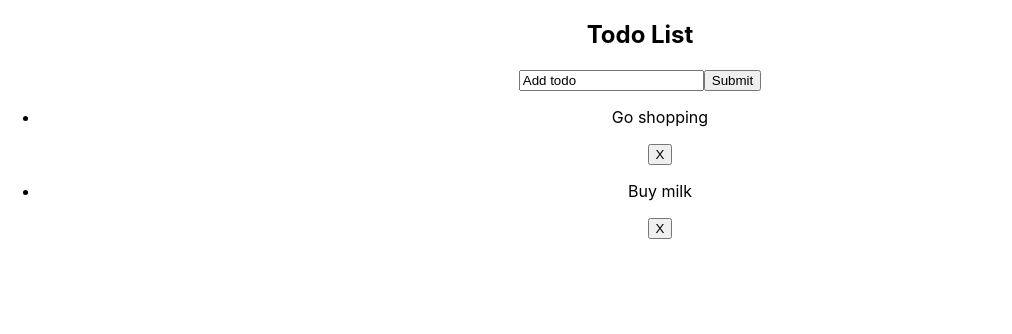
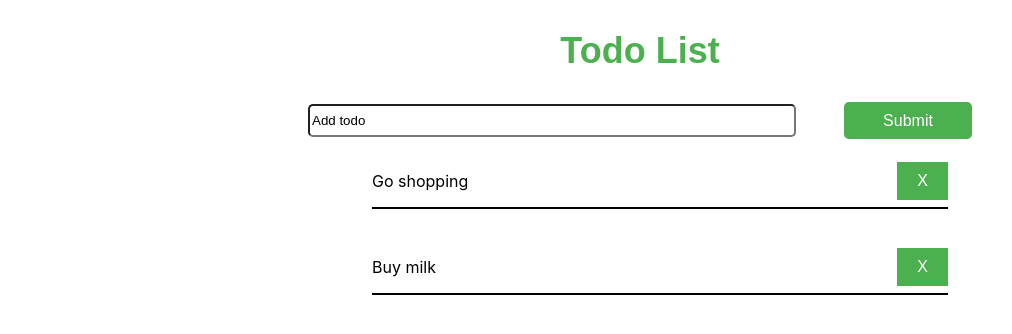
Before and after one commit to MuslumYilmaz/redux-todoList, a React (Create React App) app: page / in a window 1280 px wide. Shown: the top 334 px of the page, without its empty margins (0-1012 px from the left). Built offline with nearby package versions, Linux system fonts and the light colour scheme.

Commit message:
basic css

```diff
--- a/src/App.css
+++ b/src/App.css
@@ -40,3 +40,13 @@
 .check-todo {
   text-decoration: line-through;
 }
+
+.container {
+  display: flex;
+  justify-content: center;
+  align-items: center;
+}
+
+ul {
+  list-style-type: none;
+}
--- /dev/null
+++ b/src/Form.css
@@ -0,0 +1,39 @@
+.input-container {
+    display: flex;
+    gap: 3rem;
+    justify-content: center;
+    align-items: center;
+}
+
+.input-field {
+    width:  30rem;
+    height: 1.7rem;
+    border-radius: 5px;
+}
+
+.submit {
+    width: 8rem;
+    height: 2.3rem;
+    background-color: #4CAF50; /* Green */
+    border: none;
+    border-radius: 5px;
+    color: white;
+    padding: 10px 20px;
+    text-align: center;
+    text-decoration: none;
+    display: inline-block;
+    font-size: 16px;
+    transition: .4s all;
+}
+
+button {
+    background-color: #4CAF50; /* Green */
+    border: none;
+    color: white;
+    padding: 10px 20px;
+    text-align: center;
+    text-decoration: none;
+    display: inline-block;
+    font-size: 16px;
+    transition: .4s all;
+}
--- /dev/null
+++ b/src/TodoList.css
@@ -0,0 +1,32 @@
+.todo-list {
+    display: flex;
+    justify-content: space-between;
+    align-items: center;
+    border-bottom: 2px solid black;
+}
+
+ul {
+    width: 45%;
+}
+
+button {
+    background-color: #4CAF50; /* Green */
+    border: none;
+    color: white;
+    padding: 10px 20px;
+    text-align: center;
+    text-decoration: none;
+    display: inline-block;
+    font-size: 16px;
+    transition: .4s all;
+}
+
+button:hover {
+    background-color: crimson;
+}
+
+.header {
+    color: #4CAF50;
+    font-size: 36px;
+    font-family: Arial, Helvetica, sans-serif;
+}
--- a/src/components/FormComponent.js
+++ b/src/components/FormComponent.js
@@ -1,6 +1,7 @@
 import react, { Component } from 'react';
 import { connect } from 'react-redux';
 import { addTodoAction } from '../actions/postActions';
+import '../Form.css';
 
 class FormComponent extends Component {
     state = {
@@ -26,9 +27,9 @@ class FormComponent extends Component {
 
     render() {
       return (
-        <form onSubmit={this.handleSubmit}>
-            <input value={this.state.value} onChange={this.handleChange} />
-          <input type="submit" value="Submit" />
+        <form className="input-container" onSubmit={this.handleSubmit}>
+            <input className="input-field" value={this.state.value} onChange={this.handleChange} />
+          <input className="submit" type="submit" value="Submit" />
         </form>
       );
     }
--- a/src/components/TodoList.js
+++ b/src/components/TodoList.js
@@ -2,6 +2,7 @@ import react, { Component } from 'react';
 import { connect } from 'react-redux';
 import { deleteTodoAction, updateTodoAction } from '../actions/postActions';
 import FormComponent from './FormComponent';
+import '../TodoList.css';
 
 class TodoList extends Component {
     toggleClass(id) {
@@ -17,9 +18,9 @@ class TodoList extends Component {
         const todoList = list.length ? (
             list.map(l => {
                 return (
-                    <div className="todo-header">
+                    <div className="container">
                         <ul>
-                            <li key={l.id}>
+                            <li className="todo-list" key={l.id}>
                             <p className={l.checked ? 'check-todo': null} onClick={() => this.toggleClass(l.id)}>{ l.title}</p>
                             <button onClick={() => this.deleteTodo(l.id)}>X</button>
                             </li>
@@ -30,7 +31,7 @@ class TodoList extends Component {
         ) : (<h3>Nothing to do yet</h3>)
         return (
             <div>
-            <h2>Todo List</h2>
+            <h2 className="header">Todo List</h2>
             <FormComponent />
             {todoList}
             </div>
```
